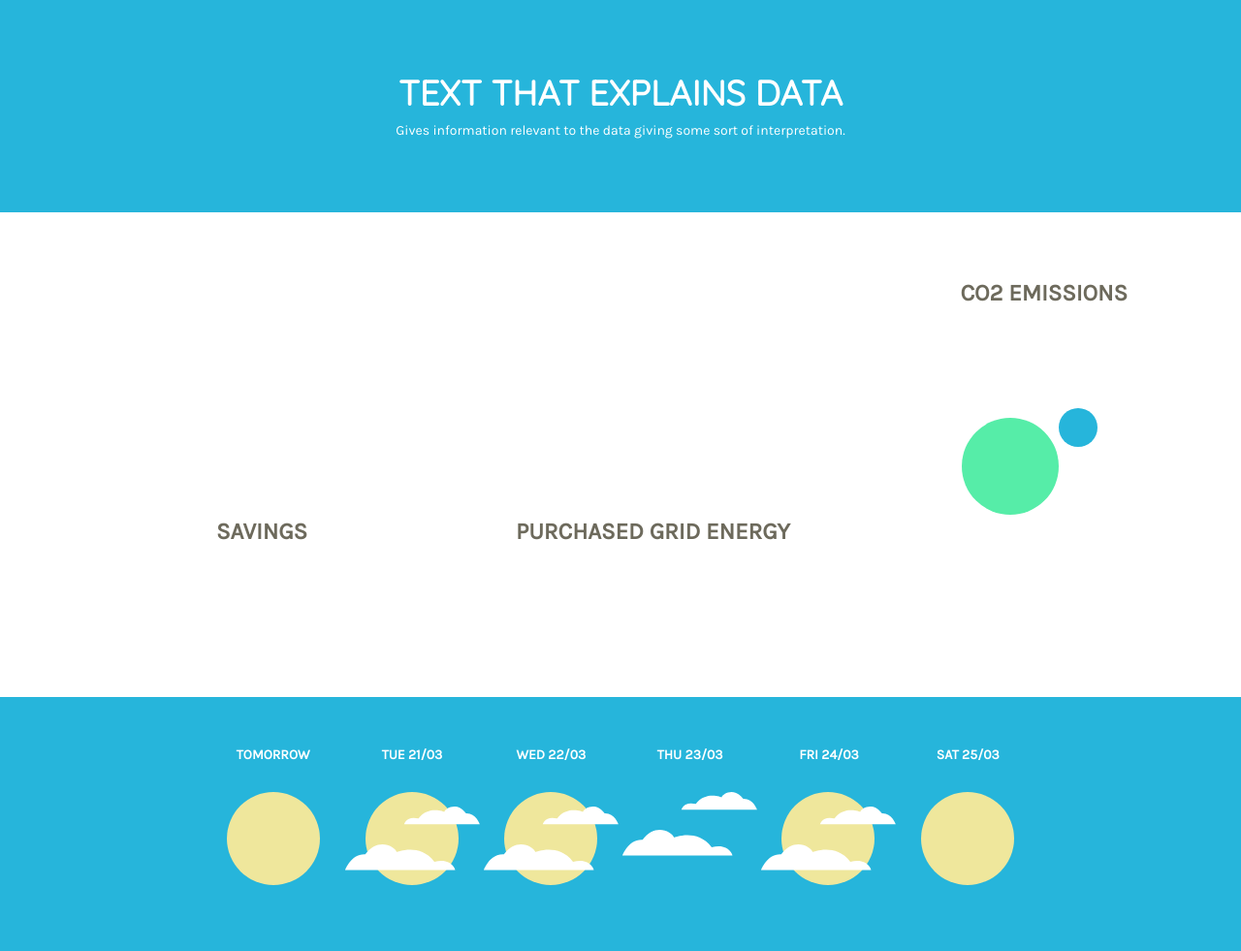
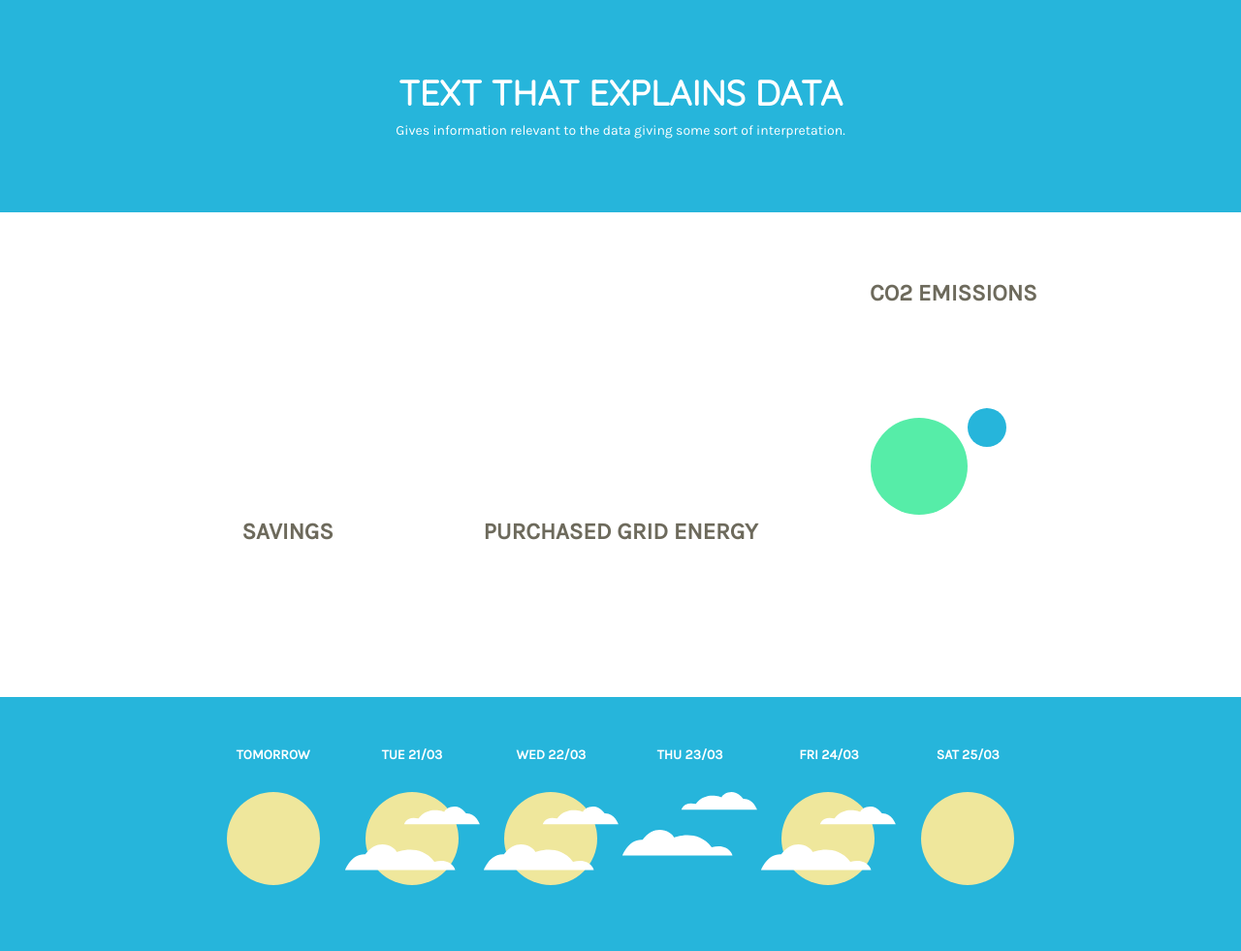
Before and after one commit to katebennu/elwedo-solar, a Django app: page / in a window 1280 px wide. Shown: the part 547-1528 px from the top of the page at 97% size. Run offline with Django 3.2, Linux system fonts and the light colour scheme; a user stored in the database is signed in; data that the repository does not hold is empty; some libraries are stand-ins or nearby versions.

Commit message:
smoothen scaling

```diff
--- a/infographics/static/infographics/style.css
+++ b/infographics/static/infographics/style.css
@@ -363,10 +363,10 @@ h1 {
 }
 
 /*SLIDER*/
-@media screen and (min-width: 550px) {
+@media screen and (min-width: 900px) {
     .slide {
-        margin-left: 50px;
-        margin-right: 50px;
+        margin-left: 20px;
+        margin-right: 20px;
     }
 }
 
@@ -378,7 +378,7 @@ h1 {
     }
 }
 
-@media screen and (max-width: 970px) {
+@media screen and (max-width: 900px) {
     .weather {
         overflow-x: scroll;
         white-space: nowrap;
```
